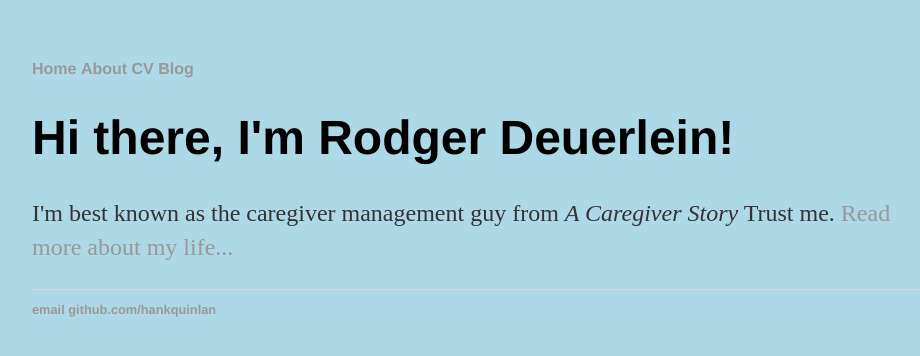
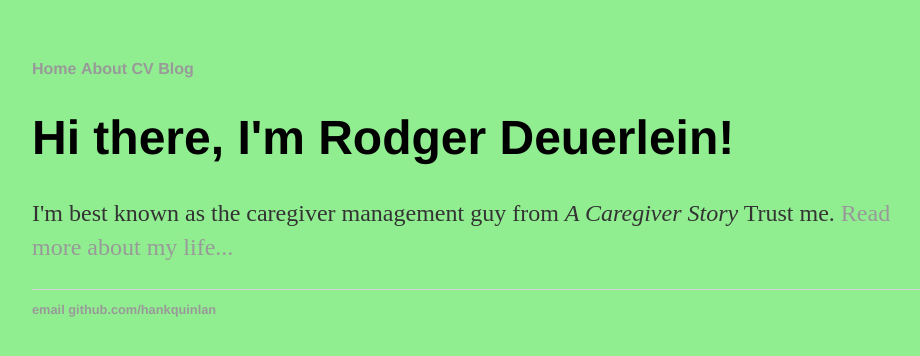
Before and after one commit to deuerleinr/deuerleinr.github.io, a Jekyll site: the page built from index.html, in a window 1280 px wide. Shown: the top 356 px of the page, without its empty margins (160-1080 px from the left). Built offline with Jekyll 4.4.1, drawn with Linux system fonts in a browser that asks for light colours.

Commit message:
Update main.css

```diff
--- a/css/main.css
+++ b/css/main.css
@@ -1,7 +1,7 @@
 body {
     margin: 60px auto;
     width: 70%;
-    background-color: lightblue;
+    background-color: lightgreen;
 
 }
 nav ul, footer ul {
```
